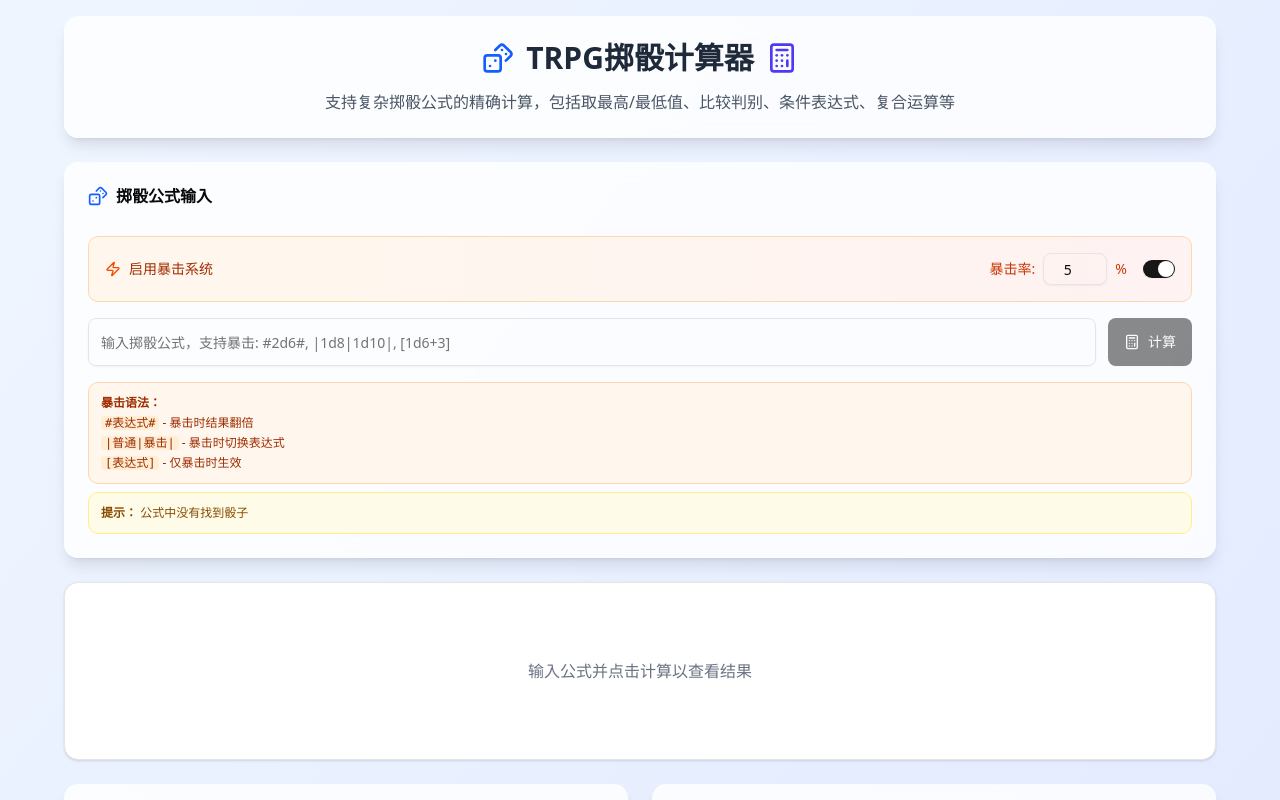
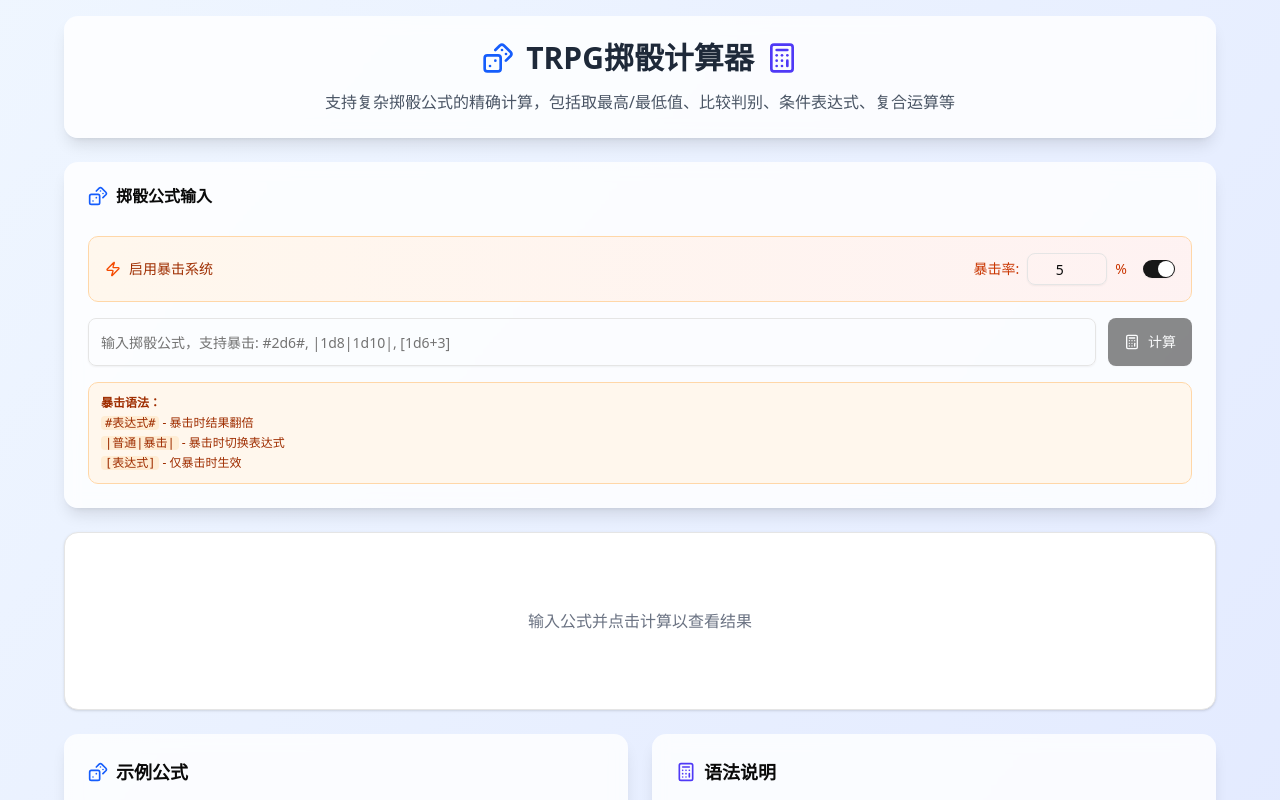
Before and after one commit to IceMoeMoe/trpg-dice-calculator, a React (Vite) app: page / in a window 1280 px wide. Both pictures are taken after a click on the switch 1159 px from the left and 262 px from the top of the page. Shown: the top 800 px of the page. Built offline with nearby package versions, Linux system fonts and the light colour scheme.

Commit message:
Update FormulaInput.jsx

```diff
--- a/src/components/FormulaInput.jsx
+++ b/src/components/FormulaInput.jsx
@@ -22,19 +22,19 @@ const FormulaInput = ({ onCalculate, isCalculating }) => {
   };
 
   const handleCriticalRateChange = (e) => {
-    const value = parseInt(e.target.value);
-    if (value >= 0 && value <= 100) {
+    const value = parseFloat(e.target.value);
+    if (!isNaN(value) && value >= 0 && value <= 100) {
       setCriticalRate(value);
     }
   };
 
-  // 验证暴击率是否合理
-  const validateCriticalRate = (formula, criticalRate) => {
-    if (!criticalEnabled || criticalRate === 0) return { valid: true };
+  // 为暴击率提供友好建议
+  const getCriticalRateSuggestion = (formula, criticalRate) => {
+    if (!criticalEnabled || criticalRate === 0) return { suggestion: null };
 
     // 检查公式中是否包含骰子
     const diceMatch = formula.match(/(\d*)d(\d+)/g);
-    if (!diceMatch) return { valid: true, warning: '公式中没有找到骰子' };
+    if (!diceMatch) return { suggestion: null };
 
     // 获取所有骰子面数
     const diceSides = diceMatch.map(dice => {
@@ -42,25 +42,31 @@ const FormulaInput = ({ onCalculate, isCalculating }) => {
       return parseInt(match[2]);
     });
 
-    // 检查最常见的骰子面数
-    const commonDice = diceSides.find(sides => [4, 6, 8, 10, 12, 20].includes(sides));
-    if (commonDice) {
-      const stepSize = 100 / commonDice; // 每个面对应的百分比
-      const remainder = criticalRate % stepSize;
-
-      if (remainder !== 0) {
-        const suggestedRate = Math.round(criticalRate / stepSize) * stepSize;
-        return {
-          valid: false,
-          error: `${commonDice}面骰的暴击率应为${stepSize.toFixed(1)}%的倍数，建议使用${suggestedRate}%`
-        };
-      }
+    // 检查是否包含d20（最常见的暴击骰）
+    const hasD20 = diceSides.includes(20);
+    if (hasD20 && criticalRate === 5) {
+      return { suggestion: 'info', message: 'D20系统的标准暴击率，相当于出20时暴击' };
     }
 
-    return { valid: true };
+    // 检查是否为常见的TRPG暴击率
+    const commonRates = [5, 10, 15, 20, 25];
+    if (commonRates.includes(criticalRate)) {
+      return { suggestion: null }; // 常见暴击率，不需要建议
+    }
+
+    // 对于d6等小面数骰子，如果设置了很高的暴击率，给出提示
+    const smallDice = diceSides.find(sides => sides <= 6);
+    if (smallDice && criticalRate > 30) {
+      return {
+        suggestion: 'warning',
+        message: `${criticalRate}%的暴击率对于d${smallDice}来说可能偏高，常见的设置为5%-25%`
+      };
+    }
+
+    return { suggestion: null };
   };
 
-  const criticalValidation = validateCriticalRate(formula, criticalRate);
+  const criticalSuggestion = getCriticalRateSuggestion(formula, criticalRate);
 
   return (
     <Card className="w-full bg-white/80 backdrop-blur-sm border-0 shadow-lg">
@@ -91,9 +97,10 @@ const FormulaInput = ({ onCalculate, isCalculating }) => {
                     type="number"
                     min="0"
                     max="100"
+                    step="0.01"
                     value={criticalRate}
                     onChange={handleCriticalRateChange}
-                    className="w-16 h-8 text-center"
+                    className="w-20 h-8 text-center"
                     disabled={isCalculating}
                   />
                   <span className="text-sm text-orange-700">%</span>
@@ -123,7 +130,7 @@ const FormulaInput = ({ onCalculate, isCalculating }) => {
             />
             <Button
               type="submit"
-              disabled={!formula.trim() || isCalculating || (criticalEnabled && !criticalValidation.valid)}
+              disabled={!formula.trim() || isCalculating}
               className="flex items-center gap-2 h-12 px-6"
               size="lg"
             >
@@ -144,19 +151,19 @@ const FormulaInput = ({ onCalculate, isCalculating }) => {
                 </div>
               </div>
 
-              {/* 暴击率验证提示 */}
-              {!criticalValidation.valid && (
-                <div className="p-3 bg-red-50 rounded-lg border border-red-200">
-                  <div className="text-xs text-red-800">
-                    <strong>暴击率设置问题：</strong> {criticalValidation.error}
+              {/* 暴击率建议提示 */}
+              {criticalSuggestion.suggestion === 'info' && (
+                <div className="p-3 bg-blue-50 rounded-lg border border-blue-200">
+                  <div className="text-xs text-blue-800">
+                    <strong>提示：</strong> {criticalSuggestion.message}
                   </div>
                 </div>
               )}
 
-              {criticalValidation.valid && criticalValidation.warning && (
+              {criticalSuggestion.suggestion === 'warning' && (
                 <div className="p-3 bg-yellow-50 rounded-lg border border-yellow-200">
                   <div className="text-xs text-yellow-800">
-                    <strong>提示：</strong> {criticalValidation.warning}
+                    <strong>建议：</strong> {criticalSuggestion.message}
                   </div>
                 </div>
               )}
```
